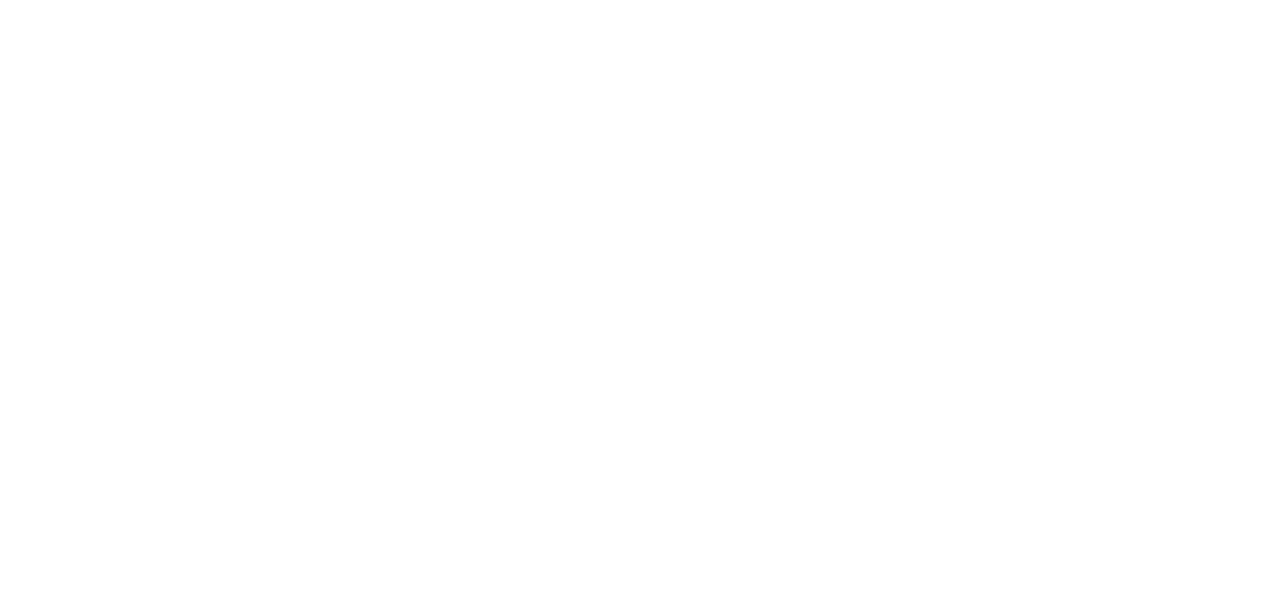
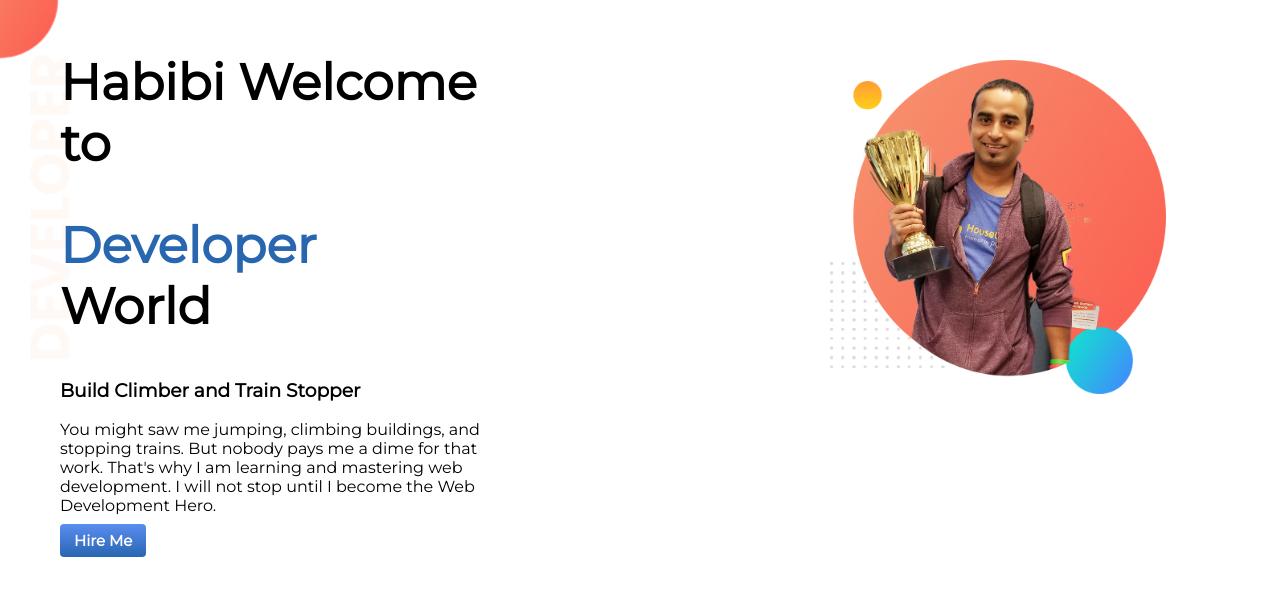
Before and after one commit to asifiqbal07/developer-portfolio, a plain HTML site: page index.html in a window 1280 px wide. Drawn offline with Linux system fonts and the light colour scheme.

Commit message:
Hire me section added

```diff
--- a/index.html
+++ b/index.html
@@ -5,9 +5,25 @@
     <meta http-equiv="X-UA-Compatible" content="IE=edge">
     <meta name="viewport" content="width=device-width, initial-scale=1.0">
     <title>Developer Portfoilo</title>
+    <link rel="preconnect" href="https://fonts.googleapis.com">
+<link rel="preconnect" href="https://fonts.gstatic.com" crossorigin>
+<link href="https://fonts.googleapis.com/css2?family=Montserrat&display=swap" rel="stylesheet">
     <link rel="stylesheet" href="style.css">
 </head>
 <body>
-
+   <section class="top-banner">
+    <div class="half-width">
+        <h1>Habibi Welcome to</h1>
+        <h1><span class="name-color">Developer</span> World</h1>
+        <h3>Build Climber and Train Stopper</h3>
+        <p>
+            You might saw me jumping, climbing buildings, and stopping trains. But nobody pays me a dime for that work. That's why I am learning and mastering web development. I will not stop until I become the Web Development Hero.
+        </p>
+        <b><a class="link-button" target="_blank" href="https://www.linkedin.com/in/iqbal07asif/"> Hire Me</a></b>
+       </div>
+        <div class="half-width">
+            <img src="images/jhankar.png" alt="" srcset="">
+        </div>
+   </section>
 </body>
 </html>
--- a/style.css
+++ b/style.css
@@ -0,0 +1,36 @@
+body{
+    font-family: 'Montserrat', sans-serif;
+    margin: 0%;
+}
+h1{
+    font-size: 50px;
+}
+.name-color{
+    color: rgb(41, 102, 176);
+}
+section{
+    display: flex;
+}
+.half-width{
+width: 50%;
+padding-top: 10px;
+padding-left: 60px;
+padding-right: 160px;
+}
+.half-width img{
+    width: 80%;
+    padding-top: 50px;
+    padding-left: 130px;
+}
+.link-button{
+    color: white;
+    background-image: linear-gradient(rgb(90, 141, 241), rgb(41, 102, 176));
+    text-decoration: none;
+    padding: 7px 14px;
+    border-radius: 4px;
+    font-size: 15px;
+}
+.top-banner{
+    background-image: url(images/top-banner.png);
+    background-repeat: no-repeat;
+}
```
